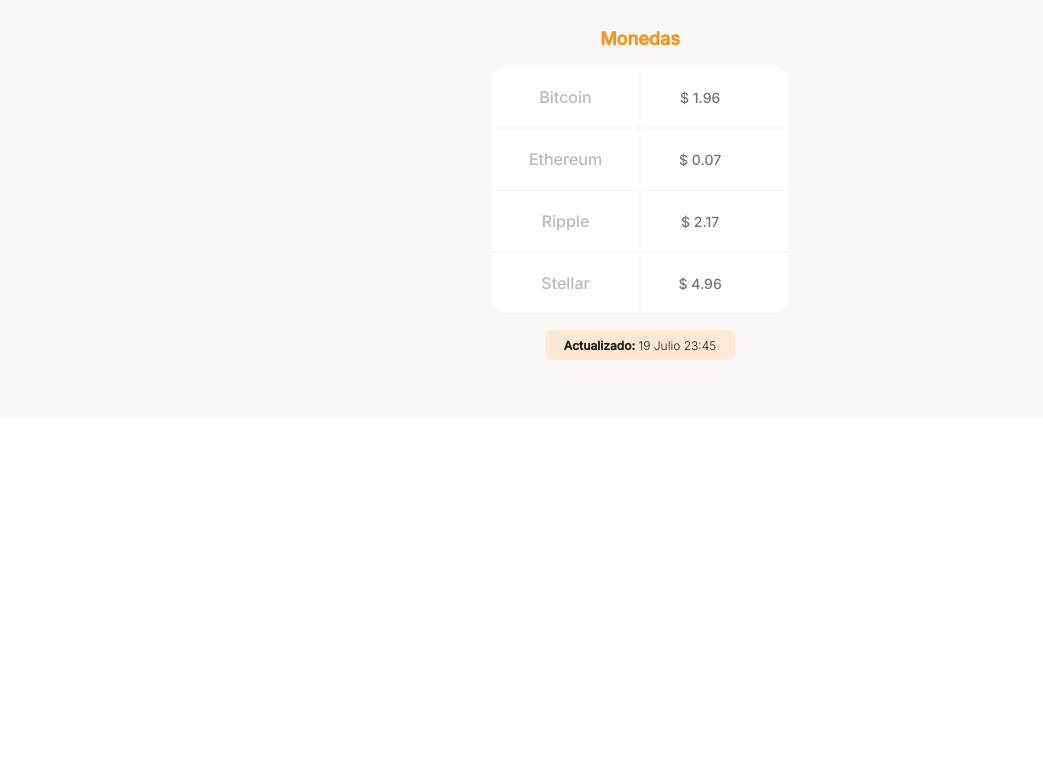
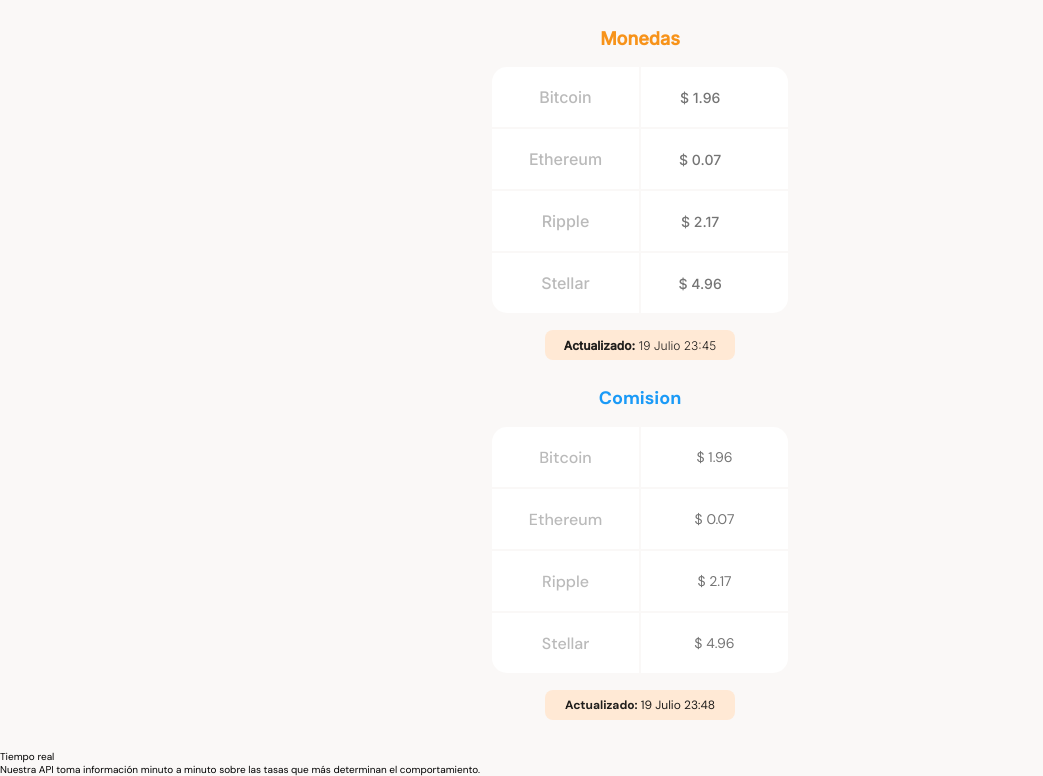
Before and after one commit to juliol1/responsive-design, a plain HTML site: page src/index.html in a window 1280 px wide. Shown: the part 739-1515 px from the top of the page, without its empty margins (0-1043 px from the left). Before the commit the page ends 1156 px from the top, so only its background shows below. Drawn offline with Linux system fonts and the light colour scheme.

Commit message:
añadi segunda tabla de comisiones

```diff
--- a/src/index.html
+++ b/src/index.html
@@ -54,10 +54,48 @@
                         <p><b>Actualizado:</b> 19 Julio 23:45</p>
                     </div>
                 </div>
-                <div class="main-comision-table"></div>
+                <div class="main-comision-table">
+                    <p class="main-currency-table--title">Comision</p>
+                    <div class="currency-table-container">
+                        <table>
+                            <tr>
+                                <td class="table__top-left">Bitcoin</td>
+                                <td class="table__top-right table__right">$ 1.96</td>
+                            </tr>
+                            <tr>
+                                <td>Ethereum</td>
+                                <td class="table__right">$ 0.07</td>
+                            </tr>
+                            <tr>
+                                <td>Ripple</td>
+                                <td class="table__right">$ 2.17</td>
+                            </tr>
+                            <tr>
+                                <td class="table__bottom-left">Stellar</td>
+                                <td class="table__bottom-right table__right">$ 4.96</td>
+                            </tr>
+                        </table>
+                    </div>
+                    <div class="currency-table--date">
+                        <p><b>Actualizado:</b> 19 Julio 23:48</p>
+                    </div>
+                </div>
             </section>
         </section>
-        <section></section>
+        <section class="main-product-detail">
+            <span></span>
+            <div>
+                <h2></h2>
+                <p></p>
+            </div>
+            <section class="product-cards--container">
+                <article class="product-detail--card">
+                    <span class="clock-icon"></span>
+                    <p class="product--card-title">Tiempo real</p>
+                    <p class="product--card-body">Nuestra API toma información minuto a minuto sobre las tasas que más determinan el comportamiento.</p>
+                </article>
+            </section>
+        </section>
         <section></section>
         <section></section>
     </main>
--- a/src/styles.css
+++ b/src/styles.css
@@ -248,3 +248,11 @@
     line-height: 1.5rem;
     color: var(--warm-black);
 }
+
+.main-comision-table .main-currency-table--title {
+    margin-bottom: 15px;
+    font-size: 1.8rem;
+    font-weight: bold;
+    line-height: 2.3rem;
+    color: var(--secondary-blue);
+}
```
